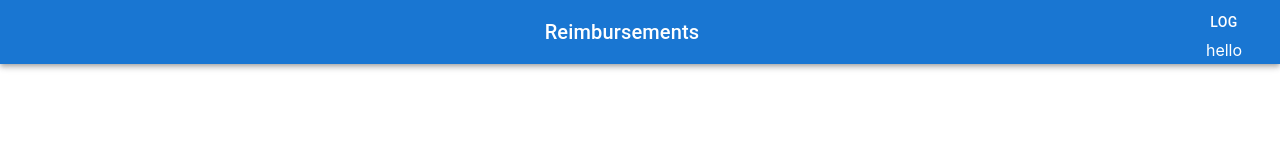
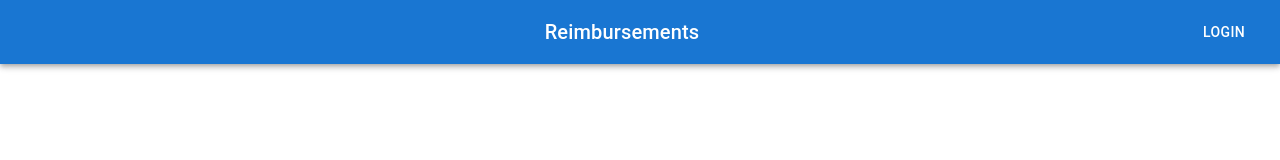
Before and after one commit to 230306-RubyOnRail/Jose-Stephen-Frontend, a React (Create React App) app: page / in a window 1280 px wide. Shown: the top 160 px of the page. Built offline with nearby package versions, Linux system fonts and the light colour scheme.

Commit message:
it works!!

```diff
--- a/src/Components/Navbar.tsx
+++ b/src/Components/Navbar.tsx
@@ -37,8 +37,7 @@ export default function NavbarComponent(props:INavbarComponent) {
 
           {!props.currentUser ?
             <div>
-               <Button><Link className='nav-title hover-large' to="/login">Log</Link></Button>
-               <div>hello</div>
+               <Button><Link className='nav-title hover-large' to="/login">Login</Link></Button>
             </div>
             :
             props.currentUser.user_role ?
```
